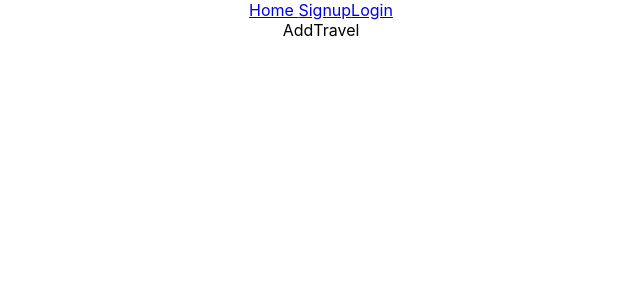
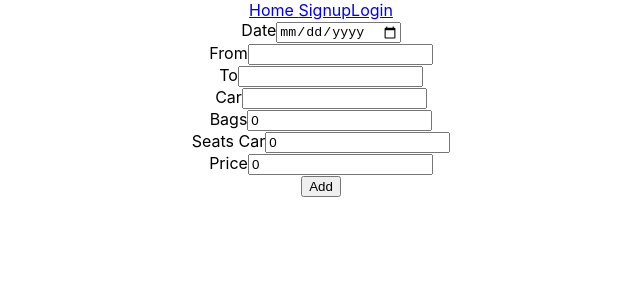
Before and after one commit to JoseDonaire/barbarcar-app-client, a React (Create React App) app: page /travels/add in a window 1280 px wide. Shown: the top 300 px of the page, without its empty margins (319-959 px from the left). Built offline with nearby package versions, Linux system fonts and the light colour scheme; no server answers.

Commit message:
addTravel

```diff
--- a/src/App.js
+++ b/src/App.js
@@ -30,8 +30,8 @@ function App() {
     <Route path='/signup' element={<Signup/>} />
 
     <Route path='/travels/add' element={<AddTravel/>} />
-    <Route path='/travels/:id/details' element={<TravelDetails/>} />
-    <Route path='/travels/:id/edit' element={<TravelEdit/>} />
+    <Route path='/travels/:idTravel/details' element={<TravelDetails/>} />
+    <Route path='/travels/:idTravel/edit' element={<TravelEdit/>} />
     <Route path='/profile' element={<Profile/>} />
     <Route path='/profile/driver' element={<ProfileDriver/>} />
 
--- a/src/components/MyTravels.jsx
+++ b/src/components/MyTravels.jsx
@@ -1,8 +1,57 @@
 import React from 'react'
+import { useState, useEffect } from 'react'
+import { Link, useNavigate, useParams } from 'react-router-dom'
+import {myTravelService,travelDeleteService} from '../../services/travel.services'
 
 function MyTravels() {
+
+  const navigate = useNavigate()
+
+  const {idTravel}= useParams()
+
+  const [myTravels,setMyTravels]= useState([])
+  const [isFetching,setIsFetching]=useState(true)
+
+  useEffect(()=>{
+    getTravels()
+  },[])
+  const getTravels = async ()=>{
+    try {
+      const response = await myTravelService(idTravel)
+      console.log('mis viajes', response.data)
+      setMyTravels(response.data)
+      setIsFetching(false)
+    } catch (error) {
+      navigate('/error')
+    }
+  }
+
+  const handleDelete = async ()=>{
+    try {
+      await travelDeleteService(idTravel)
+      navigate('/travels')
+    } catch (error) {
+      navigate('/error')
+
+    }
+  }
+
+  if(isFetching === true){
+    return <h3>...</h3>
+  }
+
   return (
-    <div>MyTravels</div>
+
+    <div>
+      {myTravels.map((eachTravel)=>{
+        return <p key={eachTravel._id}>
+        <Link to={`/travels/${eachTravel._id}/details`}>{eachTravel.from}-{eachTravel.to}</Link>
+        </p>
+
+      })}
+      <Link to={`/travels/${idTravel}/edit`}><button>Edit</button></Link>
+      <button onClick={handleDelete}>Delete</button>
+    </div>
   )
 }
 
--- a/src/components/TravelList.jsx
+++ b/src/components/TravelList.jsx
@@ -1,6 +1,7 @@
 import React from 'react'
 import { useState, useEffect } from 'react'
 import axios from 'axios'
+import { Link } from 'react-router-dom'
 
 function TravelList() {
   const [allTravels,setAllTravels]= useState([])
@@ -22,12 +23,15 @@ function TravelList() {
   if(isFetching === true){
     return <h3>...</h3>
   }
-// no está funcionando
+
   return (
 
     <div>
       {allTravels.map((eachTravel)=>{
-        return <p key={eachTravel._id}>{eachTravel.from}-{eachTravel.to}</p>
+        return <p key={eachTravel._id}>
+        <Link to={`/travels/${eachTravel._id}/details`}>{eachTravel.from}-{eachTravel.to}</Link>
+        </p>
+
       })}
 
     </div>
--- a/src/pages/profile/Profile.jsx
+++ b/src/pages/profile/Profile.jsx
@@ -1,8 +1,16 @@
 import React from 'react'
+import { Link } from 'react-router-dom'
+import MyTravels from '../../components/MyTravels'
 
 function Profile() {
   return (
-    <div>Profile</div>
+    <div>
+    imagen de mi coche
+    <Link to= {'/travels/add'}> <button>Add Travel</button></Link>
+    <MyTravels/>
+    reseñas
+
+    </div>
   )
 }
 
--- a/src/pages/travels/AddTravel.jsx
+++ b/src/pages/travels/AddTravel.jsx
@@ -1,8 +1,81 @@
+import axios from 'axios'
 import React from 'react'
+import { useState } from 'react'
+import { useNavigate } from 'react-router-dom'
+
+import { addTravelService } from '../../services/travel.services'
 
 function AddTravel() {
+
+  const navigate = useNavigate()
+
+  const [date,setDate]=useState()
+  const [from,setFrom]=useState('')
+  const [to,setTo]=useState('')
+  const [car,setCar]=useState('')
+  const [bags,setBags]=useState(0)
+  const [seatsCar,setSeatsCar]=useState(0)
+  const [price,setPrice]=useState(0)
+
+  const handleDateChange =(event)=> setDate(event.target.value)
+  const handleFromChange =(event)=> setFrom(event.target.value)
+  const handleToChange =(event)=> setTo(event.target.value)
+  const handleCarChange =(event)=> setCar(event.target.value)
+  const handleBagsChange =(event)=> setBags(event.target.value)
+  const handleSeatsCarChange =(event)=> setSeatsCar(event.target.value)
+  const handlePriceChange =(event)=> setPrice(event.target.value)
+
+  const handleSubmit = async ()=>{
+    const newTravel ={
+      date:date,
+      from:from,
+      to:to,
+      car:car,
+      bags:bags,
+      seatsCar:seatsCar,
+      price:price,
+    }
+
+    try {
+      await addTravelService(newTravel)
+      navigate('/')
+    } catch (error) {
+      navigate('/error')
+    }
+
+  }
+
+
   return (
-    <div>AddTravel</div>
+    <div>
+      <form >
+        <label htmlFor="date">Date</label>
+        <input type="Date" name='date' onChange={handleDateChange} value={date}/>
+        <br />
+        <label htmlFor="from">From</label>
+        <input type="text" name='from' onChange={handleFromChange} value={from}/>
+        <br />
+        <label htmlFor="to">To</label>
+        <input type="text" name='to' onChange={handleToChange} value={to}/>
+        <br />
+        <label htmlFor="car">Car</label>
+        <input type="text" name='car' onChange={handleCarChange} value={car}/>
+        <br />
+        <label htmlFor="bags">Bags</label>
+        <input type="number" name='bags' onChange={handleBagsChange} value={bags}/>
+        <br />
+        <label htmlFor="seatsCar">Seats Car</label>
+        <input type="number" name='seatsCar' onChange={handleSeatsCarChange} value={seatsCar}/>
+        <br />
+        <label htmlFor="price">Price</label>
+        <input type="number" name='price' onChange={handlePriceChange} value={price}/>
+
+        <br />
+
+      </form>
+        <button onClick={handleSubmit}>Add</button>
+
+    </div>
   )
 }
 
--- a/src/pages/travels/TravelDetails.jsx
+++ b/src/pages/travels/TravelDetails.jsx
@@ -1,8 +1,50 @@
-import React from 'react'
+import React, { useEffect,useState } from 'react'
+import axios from 'axios'
+import { useParams,useNavigate } from 'react-router-dom'
+
 
 function TravelDetails() {
+
+  const navigate = useNavigate()
+
+  const {idTravel} = useParams()
+
+  const [travel,setTravel]=useState([])
+  const[isFetching,setIsFetching]=useState(true)
+
+  useEffect(()=>{
+  getTravel()
+  },[])
+
+  const getTravel = async () => {
+
+    try {
+      const response = await axios.get(`http://localhost:5005/api/travels/${idTravel}`)
+      console.log('detalles viaje',response.data)
+      setTravel(response.data)
+      setIsFetching(false)
+    } catch (error) {
+      navigate('/error')
+    }
+  }
+
+  if(isFetching === true){
+    return <h3>...</h3>
+  }
+
   return (
-    <div>TravelDetails</div>
+    <div>
+      <h4>Detalles del Viaje</h4>
+      <p>Date:{travel.date}</p>
+      <p>From: {travel.from}</p>
+      <p>To: {travel.to}</p>
+      <p>Car: {travel.Car} </p>
+      <p>Bags:{travel.bags}</p>
+      <p>Seats Car:{travel.seatsCar}</p>
+      <p>Price:{travel.price}</p>
+      <p>Owner:{travel.owner}</p>
+
+    </div>
   )
 }
 
--- a/src/services/travel.services.js
+++ b/src/services/travel.services.js
@@ -1 +1,27 @@
-//import service from './config.services'
+import service from './config.services'
+
+
+
+const addTravelService = (newTravel)=>{
+    return service.post(`/travels/create`,newTravel)
+}
+
+const myTravelService = (idTravel)=>{
+    return  service.get(`/travels/${idTravel}`)
+}
+
+const travelEditService = (idTravel,updateTravel)=>{
+    return service.patch(`/travels/${idTravel}`,updateTravel)
+}
+const travelDeleteService = (idTravel)=>{
+    return service.delete(`/travels/${idTravel}`)
+}
+
+
+export{
+    addTravelService,
+    myTravelService,
+    travelEditService,
+    travelDeleteService
+
+}
```
Also changed, not shown: src/services/profile.services.js (+11 -1 lines).
